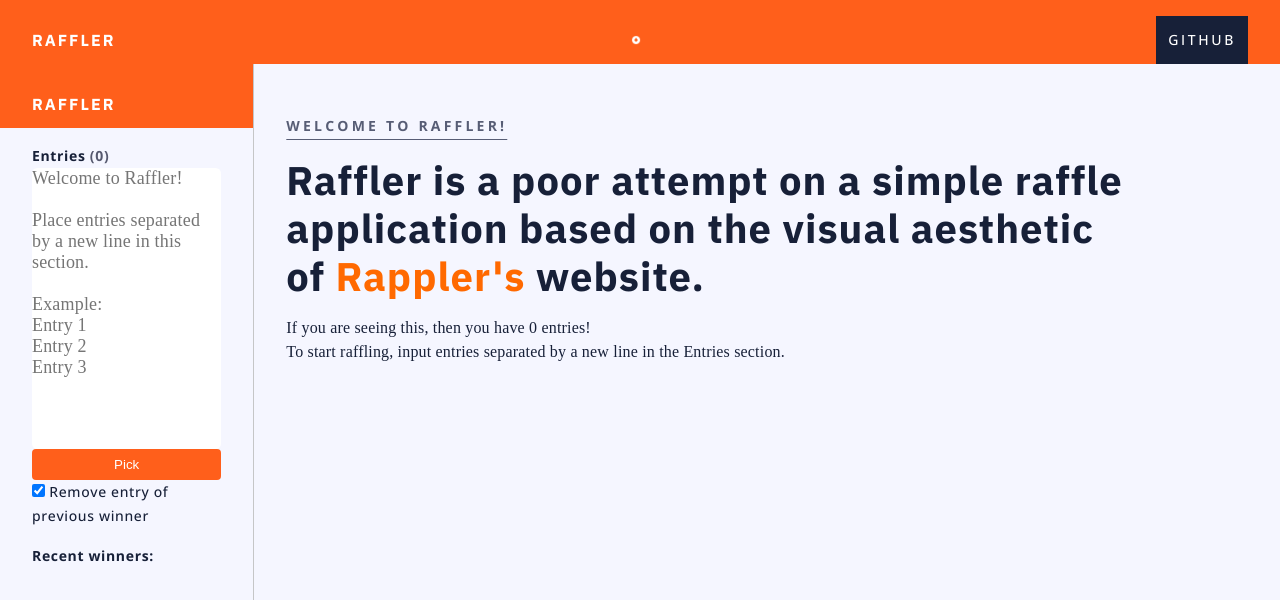
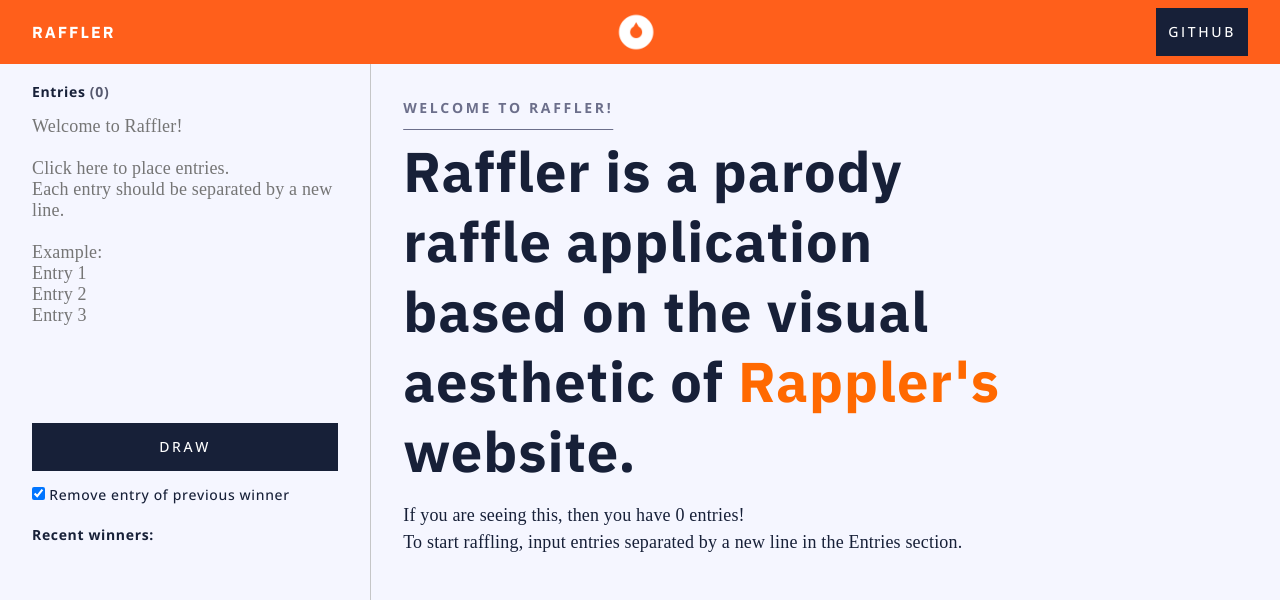
Before and after one commit to alwinpamintuan/raffler, a React (Create React App) app: page / in a window 1280 px wide. Shown: the top 600 px of the page. Built offline with nearby package versions, Linux system fonts and the light colour scheme.

Commit message:
Update UI

```diff
--- a/src/components/Home/Home.css
+++ b/src/components/Home/Home.css
@@ -1,24 +1,22 @@
+@import url("https://fonts.googleapis.com/css2?family=IBM+Plex+Sans:wght@400;500;700&family=Open+Sans:wght@400;500;700&family=PT+Serif&display=swap");
+
 div#home {
-  width: 50%;
-}
-
-div#home h1 {
-  font-size: 2.5rem;
-  line-height: 3rem;;
+  padding-right: 25%;
 }
 
 div#home h3 {
-  letter-spacing: 0.2rem;
-  line-height: 3.75rem;
+  letter-spacing: 2.625px;
+  line-height: 24px;
   text-decoration: underline;
-  text-underline-offset: 0.5rem;
-  color: #575d75;
+  text-underline-offset: 16px;
+  margin-bottom: 16px;
+  color: #6c6f8b;
+  font-family: "Open Sans", sans-serif;
+  font-size: 14px;
 }
 
 div#home p {
-  margin-top: 1rem;
-  font-size: 1rem;
-  line-height: 1.5rem;
+  margin-top: 16px;
 }
 
 div#home a {
--- a/src/components/Home/Home.js
+++ b/src/components/Home/Home.js
@@ -1,18 +1,28 @@
-import React from 'react'
-import './Home.css'
+import React from "react";
+import "./Home.css";
 
-function Home(){
-  return(
+function Home() {
+  return (
     <div id="home">
       <h3>WELCOME TO RAFFLER!</h3>
       <div>
-        <h1>Raffler is a poor attempt on a simple raffle application based on the visual aesthetic of&nbsp;
-          <a href="https://www.rappler.com" target="_blank" rel="noreferrer">Rappler's</a> website.
+        <h1>
+          Raffler is a parody raffle application based on the visual aesthetic
+          of&nbsp;
+          <a href="https://www.rappler.com" target="_blank" rel="noreferrer">
+            Rappler's
+          </a>{" "}
+          website.
         </h1>
-        <p>If you are seeing this, then you have 0 entries!<br/>To start raffling, input entries separated by a new line in the Entries section.</p>
+        <p>
+          If you are seeing this, then you have 0 entries!
+          <br />
+          To start raffling, input entries separated by a new line in the
+          Entries section.
+        </p>
       </div>
     </div>
-  )
+  );
 }
 
 export default Home;
--- a/src/components/Main/Main.css
+++ b/src/components/Main/Main.css
@@ -1,11 +1,4 @@
-div {
-  box-sizing: border-box;
-}
-
 div#main {
   padding: 32px;
-  width: 100%;
-  height: 100vh;
   border-left: 1px solid var(--neutral);
-  background-color: var(--background-fore);
 }
--- a/src/components/RaffleButton/RaffleButton.css
+++ b/src/components/RaffleButton/RaffleButton.css
@@ -1,21 +1,31 @@
+@import url("https://fonts.googleapis.com/css2?family=IBM+Plex+Sans:wght@400;500;700&family=Open+Sans:wght@400;500;700&family=PT+Serif&display=swap");
+
 #pick {
   width: 100%;
   border: none;
-  background-color: var(--primary);
+  background-color: var(--text);
   color: #fff;
-  padding: 8px;
-  border-radius: 0.25rem;
-  transition: 0.5s;
+  transition: 0.25s;
+
+  font-family: "Open Sans", sans-serif;
+  font-size: 14px;
+  font-weight: 500;
+  height: 48px;
+  letter-spacing: 2.625px;
+  line-height: 24px;
+
+  padding: 12px;
+  margin-bottom: 12px;
 }
 
 button#pick:disabled {
   background-color: var(--text);
   color: var(--background-fore);
-  transition: 0.5s;
+  transition: 0.25s;
 }
 
 #pick:hover {
   color: #fff;
-  background-color: var(--secondary);
+  background-color: #50558b;
   transition: 200ms;
 }
--- a/src/components/RaffleButton/RaffleButton.js
+++ b/src/components/RaffleButton/RaffleButton.js
@@ -1,18 +1,18 @@
-import React, {useContext} from 'react';
-import { AppContext } from '../../context/AppContext';
-import './RaffleButton.css'
+import React, { useContext } from "react";
+import { AppContext } from "../../context/AppContext";
+import "./RaffleButton.css";
 
-function RaffleButton(){
-  const {entries, winners, setEntries, setWinners} = useContext(AppContext);
+function RaffleButton() {
+  const { entries, winners, setEntries, setWinners } = useContext(AppContext);
 
   const handleClick = () => {
     // No entries, focus on input
-    if(entries.length === 0){
+    if (entries.length === 0) {
       document.getElementById("entry-field").focus();
       return;
     }
 
-    document.getElementById('main').scrollIntoView(true);
+    document.getElementById("main").scrollIntoView(true);
 
     // Disable button while "picking"
     const pickBtn = document.getElementById("pick");
@@ -23,64 +23,67 @@
     const endRaffleDraw = () => {
       pickBtn.disabled = false;
       pickBtn.textContent = "Pick";
-    }
+    };
 
     // Reset highlighted entries
-    const elEntries = document.querySelectorAll('.entry');
-    const prevWinner = document.querySelectorAll('.highlight');
-    if(prevWinner){
-      for(const el of prevWinner){
-        el.classList.remove('highlight');
+    const elEntries = document.querySelectorAll(".entry");
+    const prevWinner = document.querySelectorAll(".highlight");
+    if (prevWinner) {
+      for (const el of prevWinner) {
+        el.classList.remove("highlight");
       }
     }
 
     // Remove previous winner from entry if option is toggled
-    const removeToggle = document.getElementById('remove-winners');
-    if(removeToggle.checked && winners.length !== 0){
-      entries.splice(winners[winners.length-1].idx, 1);
+    const removeToggle = document.getElementById("remove-winners");
+    if (removeToggle.checked && winners.length !== 0) {
+      entries.splice(winners[winners.length - 1].idx, 1);
       setEntries([...entries]);
 
       // Remove from textarea
       const textareaElem = document.getElementById("entry-field");
-      if(textareaElem){
+      if (textareaElem) {
         const entryList = textareaElem.value.split(/\r?\n/);
-        entryList.splice(winners[winners.length-1].idx, 1);
-        textareaElem.value = entryList.join('\r\n') + '\r\n';
+        entryList.splice(winners[winners.length - 1].idx, 1);
+        textareaElem.value = entryList.join("\r\n") + "\r\n";
       }
     }
 
     // Get 1000 random integers for "random choosing" effect then animate for 5 seconds
     const rSize = 1000;
     const time = 5;
-    let randomNumbers = new Array(rSize).fill(0).map((v) => Math.floor(Math.random() * entries.length));
+    let randomNumbers = new Array(rSize)
+      .fill(0)
+      .map((v) => Math.floor(Math.random() * entries.length));
     randomNumbers.forEach((num, i) => {
+      setTimeout(() => {
+        if (i === rSize - 1) {
+          elEntries[num].style.animation = "highlight-win 0.33s 3";
+          elEntries[num].addEventListener("animationend", endRaffleDraw(num));
 
-      setTimeout(() => {
-        if(i === rSize-1){
+          elEntries[num].classList.add("highlight");
+          setWinners([
+            ...winners,
+            {
+              name: elEntries[num].textContent,
+              idx: num,
+            },
+          ]);
+        } else {
+          elEntries[num].style.animation = "highlight-fade 1s 1";
+          elEntries[num].addEventListener("animationend", () => {
+            elEntries[num].style.removeProperty("animation");
+          });
+        }
+      }, time * i);
+    });
+  };
 
-          elEntries[num].style.animation = 'highlight-win 0.33s 3';
-          elEntries[num].addEventListener('animationend', endRaffleDraw(num));
-
-          elEntries[num].classList.add('highlight');
-          setWinners([...winners, {
-            name: elEntries[num].textContent,
-            idx: num
-          }])
-
-        }else{
-          elEntries[num].style.animation = 'highlight-fade 1s 1';
-          elEntries[num].addEventListener('animationend', () => {
-            elEntries[num].style.removeProperty('animation');
-          })
-        }
-
-      }, time*i)
-    })
-  }
-
-  return(
-    <button id="pick" onClick={handleClick}>Pick</button>
-  )
+  return (
+    <button id="pick" onClick={handleClick}>
+      DRAW
+    </button>
+  );
 }
 
 export default RaffleButton;
--- a/src/components/Sidebar/Sidebar.css
+++ b/src/components/Sidebar/Sidebar.css
@@ -1,36 +1,18 @@
 div#sidebar {
   background-color: var(--background-fore);
-  width: 25vw;
   overflow: hidden;
-}
+  width: 100%;
 
-div#header {
-  background-color: #172038;
-  padding-top: 32px;
-  padding-left: 32px;
-  padding-bottom: 16px;
-}
-
-div#raffle-container {
-  padding: 32px;
-}
-
-div#sidebar-content {
   padding-left: 32px;
   padding-right: 32px;
-}
-
-div#sidebar-content {
-  height: inherit;
-  overflow: hidden;
 
   display: flex;
   flex-direction: column;
 }
 
 div#input-area {
+  flex-grow: 1;
   padding-top: 16px;
-  height: 50vh;
 
   display: flex;
   flex-direction: column;
@@ -38,30 +20,36 @@
 
 div#input-area textarea {
   resize: none;
+  border: none;
   width: 100%;
-  border: none;
-  border-radius: 0.33rem;
+
+  transition: 0.25s;
   flex-grow: 1;
-  transition: 0.25s;
+
+  background-color: var(--background-fore);
+  color: var(--text);
+
+  padding-top: 12px;
+  margin-bottom: 12px;
 }
 
 div#input-area textarea:focus {
   padding: 0.5rem;
-  transition: 0.25s;
+  transition: all 0.25s;
+  background-color: var(--background-main);
 }
 
 div#winners {
+  flex-grow: 1;
   padding-top: 16px;
-  height: 35vh;
   color: var(--neutral);
 }
 
 ul#recent-winners {
-  max-height: 27vh;
   overflow: auto;
-  color: var(--text)
+  color: var(--text);
 }
 
 #count {
-  color: var(--neutral-dark)
+  color: var(--neutral-dark);
 }
--- a/src/components/Sidebar/Sidebar.js
+++ b/src/components/Sidebar/Sidebar.js
@@ -1,70 +1,71 @@
-import React, {useContext, useEffect, useRef} from 'react';
-import {AppContext} from '../../context/AppContext';
-import RaffleButton from '../RaffleButton/RaffleButton.js';
-import './Sidebar.css';
+import React, { useContext, useEffect, useRef } from "react";
+import { AppContext } from "../../context/AppContext";
+import RaffleButton from "../RaffleButton/RaffleButton.js";
+import "./Sidebar.css";
 
-function Sidebar(){
+function Sidebar() {
   const ref = useRef();
-  const {entries, winners, setEntries} = useContext(AppContext);
+  const { entries, winners, setEntries } = useContext(AppContext);
 
-  const introduction=
-  `Welcome to Raffler!
+  const introduction = `Welcome to Raffler!
 
-Place entries separated by a new line in this section.
+Click here to place entries.
+Each entry should be separated by a new line.
 
 Example:
 Entry 1
 Entry 2
 Entry 3
-  `
+  `;
 
   const handleInputChange = () => {
-    setEntries(ref.current.value.split("\n").filter(s => s !== ''))
-  }
+    setEntries(ref.current.value.split("\n").filter((s) => s !== ""));
+  };
 
-  useEffect(() => {
+  useEffect(() => {}, [entries]);
 
-  }, [entries])
-
-  return(
+  return (
     <div id="sidebar">
-      <div id="header">
-        <h1>RAFFLER</h1>
-      </div>
-
-      <div id="sidebar-content">
       <div id="input-area">
-          <h3>Entries <span id="count">({entries.length})</span></h3>
+        <h3>
+          Entries <span id="count">({entries.length})</span>
+        </h3>
         <textarea
           id="entry-field"
           name="entries"
           onChange={handleInputChange}
           ref={ref}
-            placeholder={introduction}>
-          </textarea>
-          <RaffleButton/>
+          placeholder={introduction}
+        ></textarea>
+        <RaffleButton />
 
         <div>
-            <input type="checkbox" id="remove-winners" name="remove-winners" defaultChecked></input>
-            <label htmlFor="remove-winners"> Remove entry of previous winner</label>
+          <input
+            type="checkbox"
+            id="remove-winners"
+            name="remove-winners"
+            defaultChecked
+          ></input>
+          <label htmlFor="remove-winners">
+            {" "}
+            Remove entry of previous winner
+          </label>
         </div>
       </div>
 
       <div id="winners">
         <h3>Recent winners:</h3>
         <ul id="recent-winners">
-            {
-              winners.slice(0, winners.length).reverse().map((winner, idx) => {
-                return(
-                  <li key={idx}>{winner.name}</li>
-                )
-              })
-            }
+          {winners
+            .slice(0, winners.length)
+            .reverse()
+            .map((winner, idx) => {
+              return <li key={idx}>{winner.name}</li>;
+            })}
         </ul>
       </div>
     </div>
-    </div>
-  )
+  );
 }
 
-export default Sidebar
+export default Sidebar;
```
Also changed, not shown: src/components/RaffleDraw/RaffleDraw.css (+25 -20 lines), src/components/RaffleDraw/RaffleDraw.js (+18 -21 lines). Lines whose indentation alone changed are shown as unchanged.
